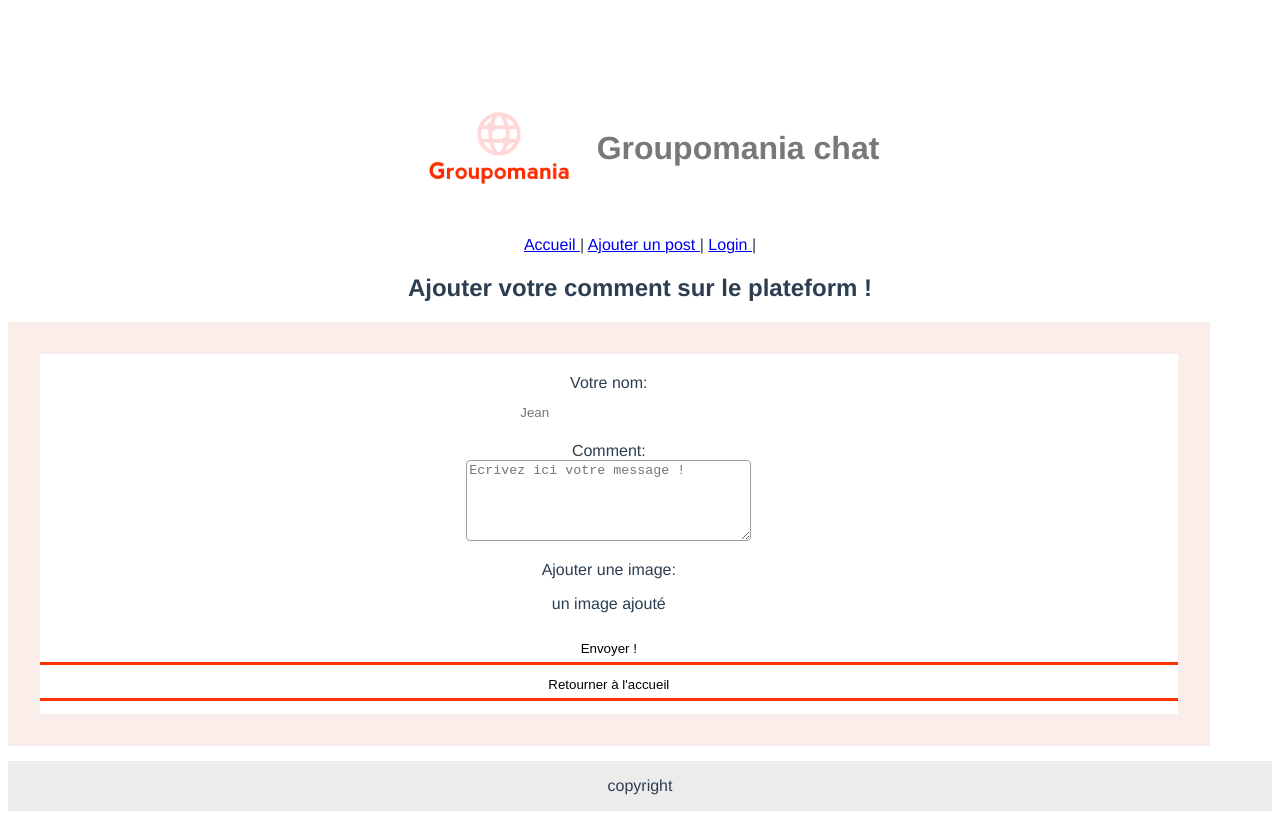
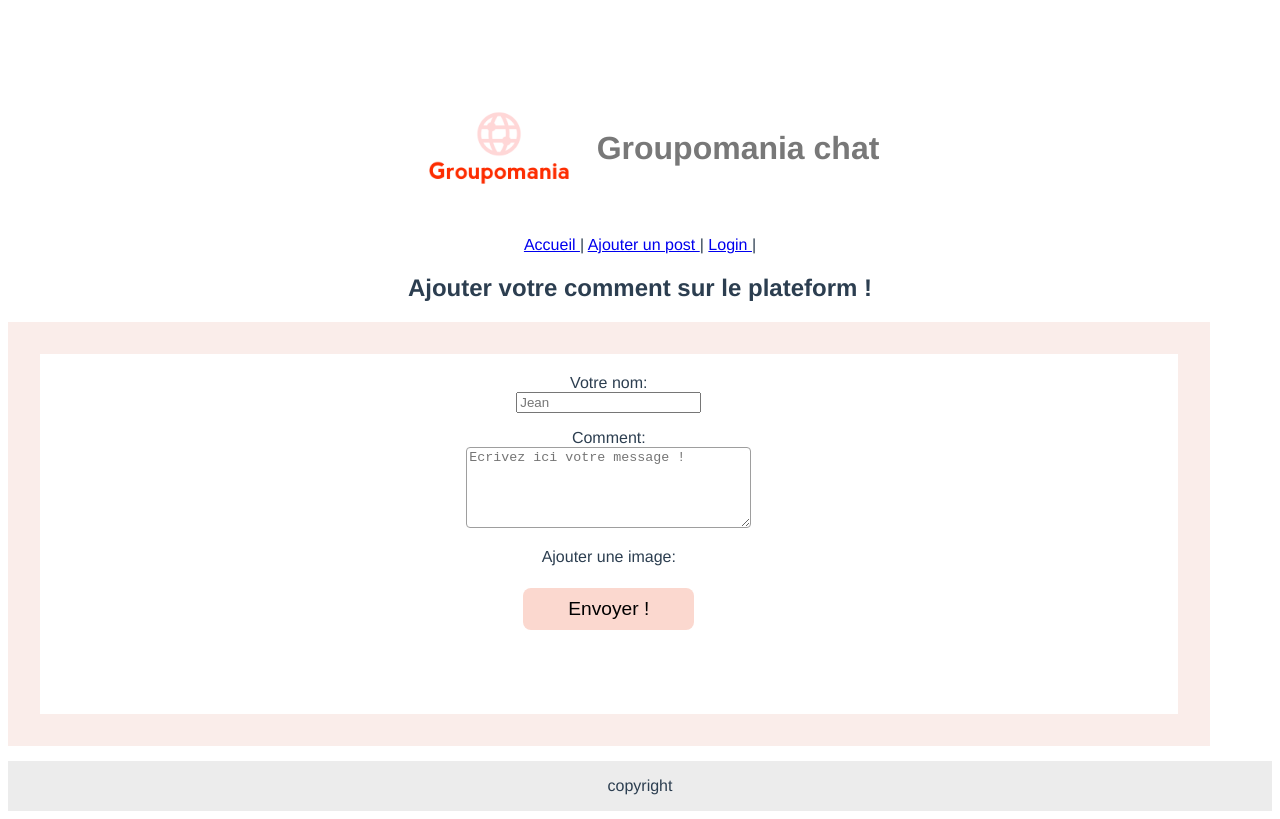
Before and after one commit to megumiR/P7_Megumi, a Vue app in the folder frontend/: page /add in a window 1280 px wide. Built offline with nearby package versions, Linux system fonts and the light colour scheme.

Commit message:
essayer de faire la requete POST sur AddView

```diff
--- a/frontend/src/components/FormField.vue
+++ b/frontend/src/components/FormField.vue
@@ -20,17 +20,14 @@
                 <label for="addImage">{{ imageLabel }}: </label>
                 <br />
                 <input type="file" name="addImage" id="addImage" accept="image/png, image/jpeg" required>
-                <p class="filename">un image ajouté</p>
+                <p class="filename" v-if="$store.state.imageFile">image ajouté !</p>
                 <p id="imageErrorMsg"><!-- ci est un message d'erreur --></p>
             </div>
 
-            <div class="form__commentpost form__commentpost--button">
-                <input type="submit" value="Envoyer !" id="sendCommentpost">
+            <div class="form__commentpost">
+                <button class="button" @click.prevent="postComment">Envoyer !</button>
             </div>
         </form>
-        <div class="form__commentpost form__commentpost--button">
-            <input type="button" value="Retourner à l'accueil" id="backHome">
-        </div>
 
     </div>
 </template>
@@ -71,29 +68,21 @@ file.addEventListener('change', (event) => {
     border: 2em solid;
     border-color: #faedea;
 }
-input{
-    height: 2em;
+button {
+    cursor: pointer;
+    border: none;
+    border-radius: 8px 8px;
+    padding: 10px 45px;
+    background-color: #fbd8cf;
+    font-size: larger;
     margin-top: 6px;
-    border: none;
-
-    background-color: #fff;
-    border-radius: 4px;
-    cursor: pointer;
-
 }
 textarea{
     border-color: #9e9e9e;
     border-radius: 4px;
     cursor: pointer;
 }
-.form{
-    &__commentpost{
 
-        &--button{
-            border-bottom: 0.2em solid #fa3200;
-        }
-    }
-}
 #addImage{
     opacity: 0;
     width: 0.1px;
--- a/frontend/src/main.js
+++ b/frontend/src/main.js
@@ -7,6 +7,7 @@ import store from './store'
 Vue.config.productionTip = false
 Vue.prototype.$localhost = 'http://localhost:8080/';
 Vue.prototype.$axios = axios;
+Vue.prototype.$requestBaseURL = 'http://localhost:3000/api/';
 
 new Vue({
   router,
--- a/frontend/src/store/index.js
+++ b/frontend/src/store/index.js
@@ -36,6 +36,7 @@ export default new Vuex.Store({
  //   logIn: ({ commit }, payload) => {
     sendSigninform: ({commit}, userInfos) => {
         instance.post('/signup', userInfos)
+// this.$axios.post(this.$requestBaseURL + 'signup', userInfos)
           .then((response) => {
             const token = response.data.token;
             localStorage.setItem('userToken', token);
@@ -53,6 +54,7 @@ export default new Vuex.Store({
     sendLoginform: ({ commit }, loginInfos) => {
       console.log(loginInfos);
       instance.post('/login', loginInfos)
+// this.$axios.post(this.$requestBaseURL + 'login', loginInfos) //global var undefined
         .then((response) => {
           console.log(response);
           const token = response.data.token;
@@ -61,7 +63,7 @@ export default new Vuex.Store({
           const email = loginInfos.email;
           commit('AUTH_SUCCESS', email)
           window.location.href = this.$localhost; //not working...
-        //  router.push({ path: '/', replace: true}) // this worked
+        //  router.push({ path: '/', replace: true}) // this worked but not ->? this.$router.push('/')
         }).catch((err) => {
           commit('AUTH_ERROR', err)
           localStorage.removeItem('userToken');
@@ -72,6 +74,7 @@ export default new Vuex.Store({
       localStorage.removeItem('userToken')
     } */
 /* **************OLD ONE***************************************
+********CHECK async await and search()  https://stackoverflow.com/questions/62265815/returning-data-from-store-js-in-vuejs-returns-typeerror
     fetchAllPosts: (states) => {
       console.log('states: '+ JSON.stringify(states));
       console.log(states.state.token);
--- a/frontend/src/views/AccueilView.vue
+++ b/frontend/src/views/AccueilView.vue
@@ -79,9 +79,6 @@ export default {
       })
     }  */
     fetchAllPosts: function() {
-      const instance = this.$axios.create({
-        baseURL: 'http://localhost:3000/api/'
-      });
       let userToken = localStorage.getItem('userToken');
       let authToken = {
         'Authorization': 'Bearer ' + userToken
@@ -90,8 +87,12 @@ export default {
       let requestHeaders = {
         headers: authToken
       }
+   /*  const instance = this.$axios.create({
+        baseURL: 'http://localhost:3000/api/'
+      });      */
       if (userToken) {
-        instance.get('/posts', requestHeaders)
+        //instance.get('/posts', requestHeaders)
+        this.$axios.get(this.$requestBaseURL + 'posts', requestHeaders)
         .then((response) => {
           console.log(response);
           console.log(response.data.result);
--- a/frontend/src/views/AddView.vue
+++ b/frontend/src/views/AddView.vue
@@ -14,17 +14,36 @@ export default {
   components: {
     FormField
   },
-  data() {
-
+ /* data() {
   },
+  */
   updated: function () {
-    this.postData();
+    this.postComment();
   },
   methods: {
-    postData: function() {
-      fetch("post", 'http://localhost:3000/api/posts')
-        .then( response => response.json())
-        .then( data => (this.list = data.result));
+    postComment: function() {
+      let userToken = localStorage.getItem('userToken');
+      let authToken = {
+        'Authorization': 'Bearer ' + userToken
+      };
+      console.log(authToken);
+      let requestHeaders = {
+        headers: authToken
+      }
+
+      if (userToken) {
+        this.$axios.post(this.$requestBaseURL + 'posts', requestHeaders)
+        .then((response) => {
+          console.log(response);
+         // return this.list = response.data.result
+        })
+        .catch((err) => {
+          throw err;
+        })
+      } else {
+        console.log('no token user');
+        //return this.dataReturnFromParent = 'Vous n\'êtes pas authorizé.';
+      }
     }
   }
 }
--- a/frontend/src/views/SignupView.vue
+++ b/frontend/src/views/SignupView.vue
@@ -146,10 +146,6 @@ export default {
         email: this.email,
         password: this.password
       })
-      //.then(() => {                  //here added  this.$router.push('/')
-      //  window.location.href = 'http://localhost:8080/'; maybe in indexjs?
-      //})
-      console.log('sendSigninform: ' , this.email);
     },
 
     //  ...mapActions(['sendLoginform'])
```
